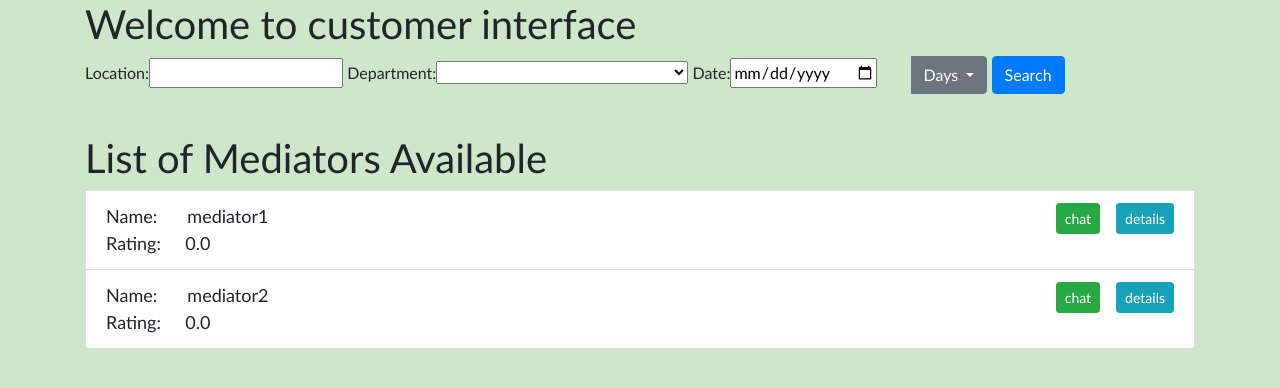
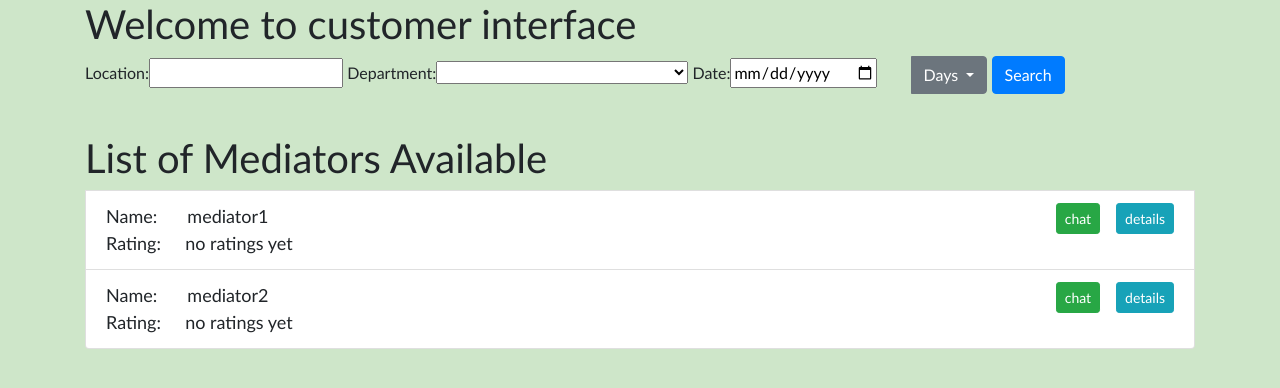
Before and after one commit to Iamjithender/workiteasy-master, a Django app: page /accounts/customer/ in a window 1280 px wide. Shown: the part 56-444 px from the top of the page. Run offline with Django 3.2, Linux system fonts and the light colour scheme; a user stored in the database is signed in; data comes from the database, SQL or seed files in the repository; both versions use the stored data as it was after the commit; some libraries are stand-ins or nearby versions.

Commit message:
some chagnges

```diff
--- a/accounts/templates/customer/customer_index.html
+++ b/accounts/templates/customer/customer_index.html
@@ -65,7 +65,7 @@
     <a style="float:right;margin-right: 16px;" href="{% url 'accounts:customerchats' pk1=customer.pk pk2=mediator.pk  %}">
     <button class="btn btn-success btn-sm">chat</button></a>
         Name:    &numsp;&numsp;  {{mediator.user.username}}   <br>
-            Rating: &nbsp;&numsp; {{mediator.avg_rating}}
+            Rating: &nbsp;&numsp; {% if mediator.avg_rating %}{{mediator.avg_rating}} {% else %} no ratings yet {% endif %}
 <br>
          </li>
 
--- a/projectz/settings.py
+++ b/projectz/settings.py
@@ -26,7 +26,7 @@ MEDIA_DIR=os.path.join(BASE_DIR,'media')
 SECRET_KEY = '4kyib3u08$9%2oe-0&*tq233ckq^1ktdfgs8vjk7v6=bujdql9'
 
 # SECURITY WARNING: don't run with debug turned on in production!
-DEBUG = False
+DEBUG = True
 
 ALLOWED_HOSTS = ['127.0.0.1', 'workiteasy.herokuapp.com']
 
```
Also changed, not shown: accounts/views.py (line endings or trailing spaces), db.sqlite3.
